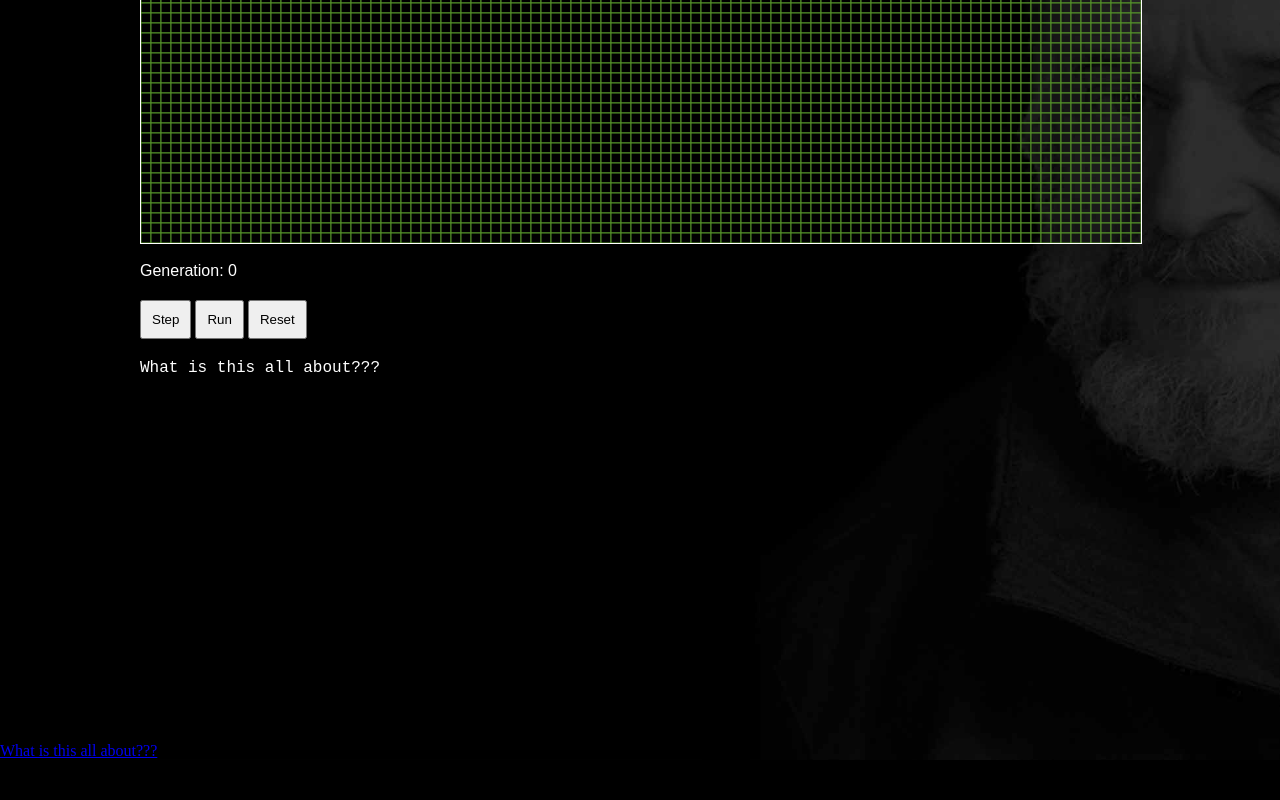
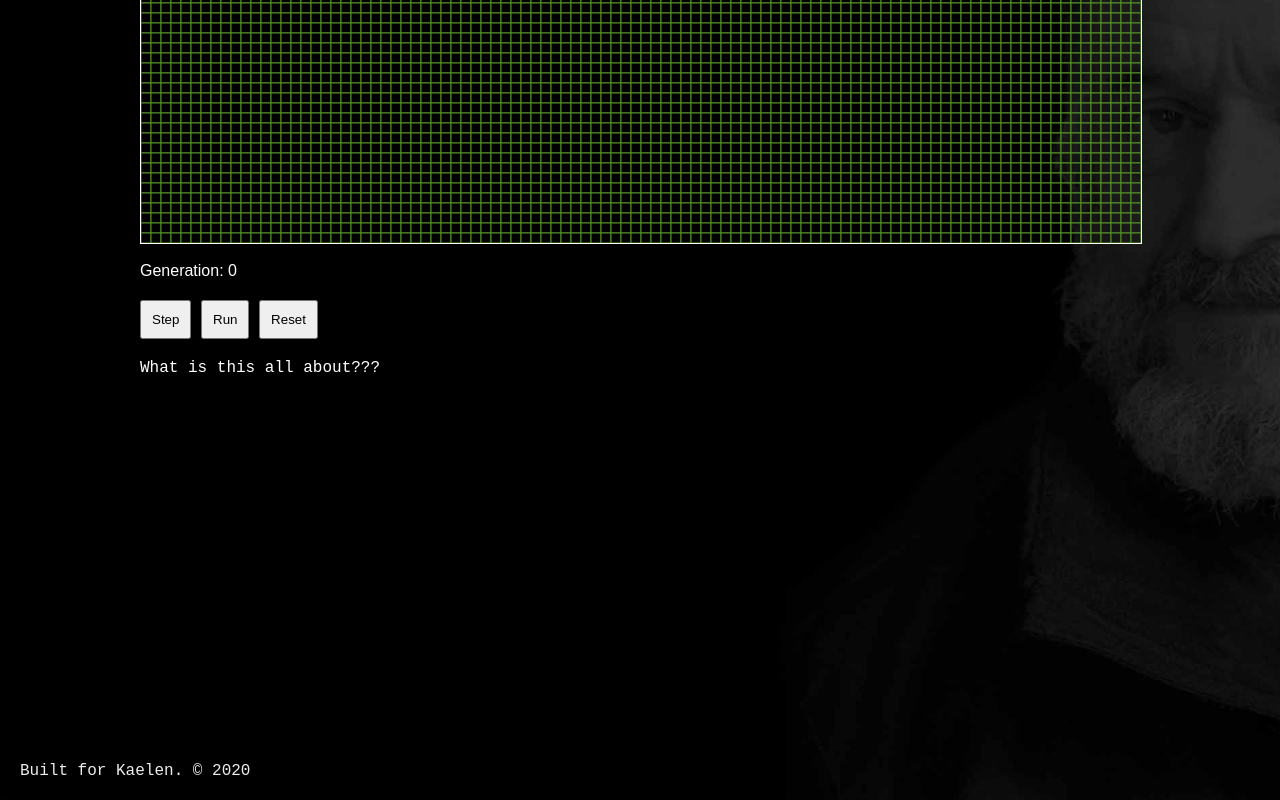
Before and after one commit to mjm1374/game-of-life, a website: page src/index.html in a window 1280 px wide. Shown: the part 436-1236 px from the top of the page. Before the commit the page ends 1196 px from the top, so only its background shows below. Drawn offline with Linux system fonts and the light colour scheme.

Commit message:
copyright

```diff
--- a/src/index.html
+++ b/src/index.html
@@ -37,7 +37,7 @@
 
         </section>
         <footer>
-            <a href="https://en.wikipedia.org/wiki/Conway%27s_Game_of_Life" class="footer">What is this all about???</a>
+            Built for Kaelen.  &copy; <span id="year"></span>
         </footer>
     </div>
 
--- a/src/js/index.js
+++ b/src/js/index.js
@@ -15,6 +15,10 @@ let genTarget = document.getElementById('gen');
 let stepBtn = document.querySelector('[data-step]');
 let runBtn = document.querySelector('[data-run]');
 let restBtn = document.querySelector('[data-reset]');
+const yearTag =  document.getElementById('year');
+const year = null;
+
+yearTag.innerText = new Date().getFullYear()
 
 ctx.canvas.width  = canvasWidth;
 ctx.canvas.height = canvasHeight;
--- a/src/styles/life.css
+++ b/src/styles/life.css
@@ -9,7 +9,8 @@
 body{
     background-image: url('../img/JohnConway.jpg');
     background-size: cover;
-    background-color: #000;;
+    background-color: #000;
+    font-family: 'Courier New', Courier, monospace;
 }
 
 h1{
@@ -56,10 +57,14 @@ h1{
     color: white;
     padding: 20px 0;
     display: block;
-    font-family: 'Courier New', Courier, monospace;
     text-decoration: none;
 }
 
 .ext-link:hover{
     text-decoration: underline;
 }
+
+footer{
+    color: #ececec;
+    padding: 20px;
+}
```
